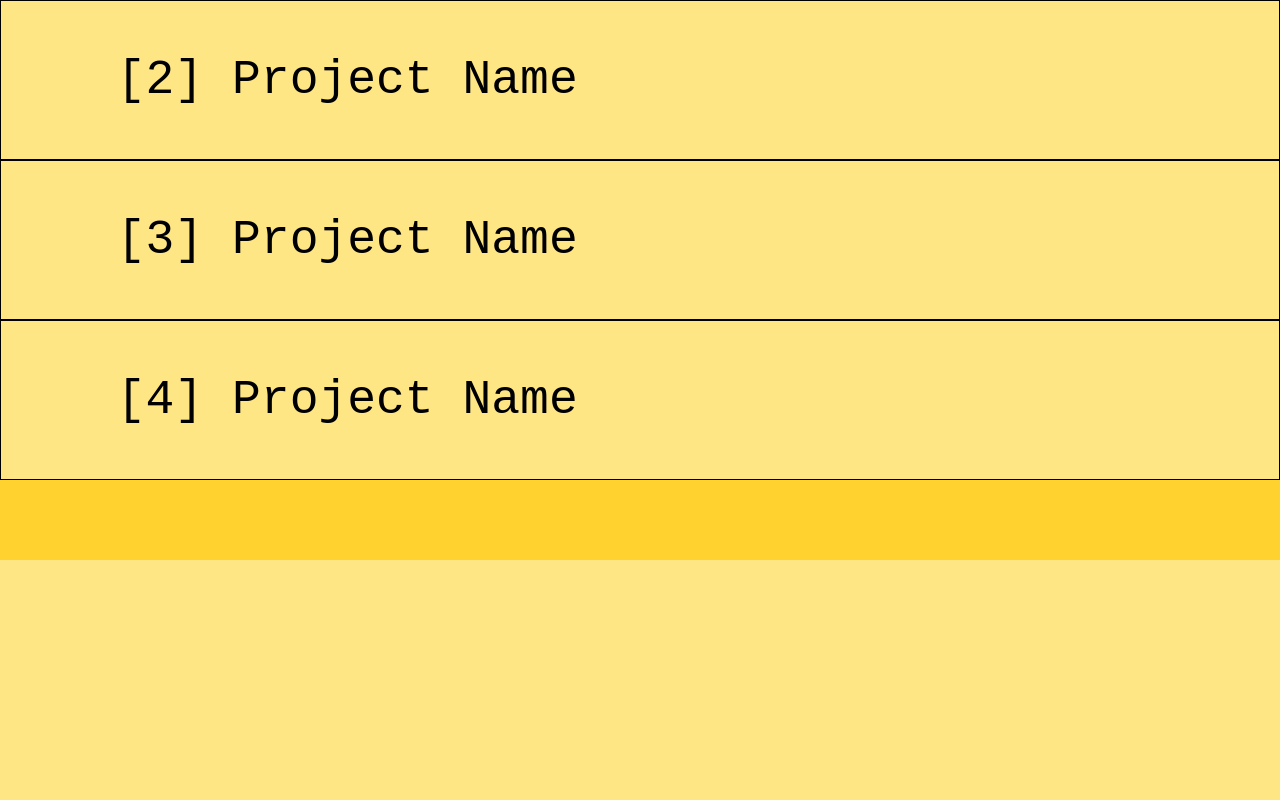
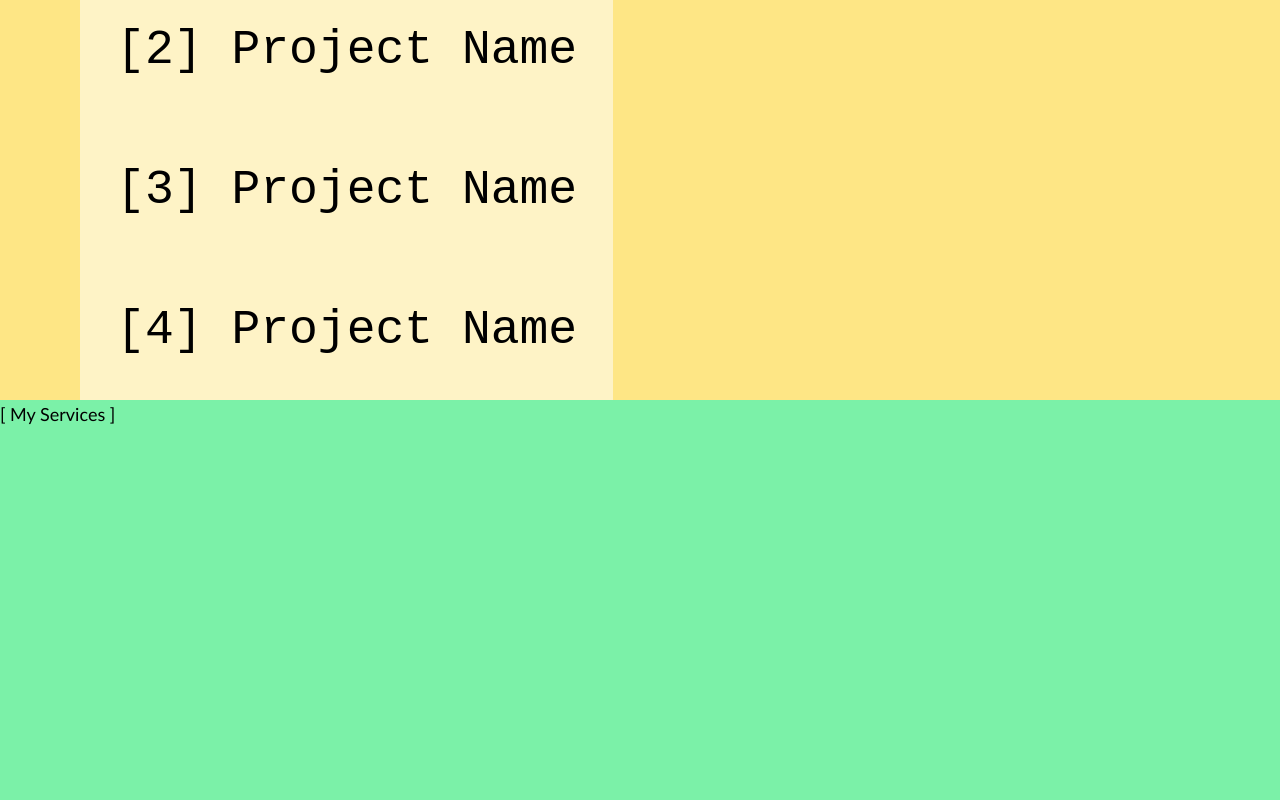
Before and after one commit to jjplaza-dev/Web-Dev-Portfolio, a React (Vite) app in the folder frontend/: page / in a window 1280 px wide. Shown: the part 1120-1920 px from the top of the page. Built offline with nearby package versions, Linux system fonts and the light colour scheme.

Commit message:
Works and WorkBox update

```diff
--- a/frontend/src/App.jsx
+++ b/frontend/src/App.jsx
@@ -5,6 +5,7 @@ import Works from "./components/Works"
 import Front from "./components/Front"
 import Ruler from "./Ruler"
 import Footer from "./components/Footer"
+import Services from "./components/Services"
 
 
 
@@ -14,10 +15,10 @@ function App() {
     <Ruler />
     <Loadscreen />
     <Cursor />
-
     <Navigation />
     <Front/>
     <Works />
+    <Services/>
     <Footer />
 
   </>
--- /dev/null
+++ b/frontend/src/components/Services.jsx
@@ -0,0 +1,11 @@
+import React from 'react'
+
+function Services() {
+  return <>
+    <section className='w-full h-screen bg-green-300'>
+        [ My Services ]
+    </section>
+  </>
+}
+
+export default Services
--- a/frontend/src/components/Works.jsx
+++ b/frontend/src/components/Works.jsx
@@ -4,6 +4,8 @@ import WorkBox from '../page.components/WorkBox';
 function Works() {
   const [selectedProject, setSelectedProject] = useState(null);
   const [hoveredIndex, setHoveredIndex] = useState(null);
+
+
 
   const handleClick = (index) => {
     setSelectedProject(index);
@@ -20,21 +22,11 @@ function Works() {
   return (
     <section className="w-screen h-fit bg-violet-200">
       <div className="w-full h-[20vh]">[ My Works ]</div>
-      <div className="w-full h-[80vh] sm:h-[80vh] bg-green-200">
-        <div className="w-full h-full md:h-full bg-black flex flex-col justify-around items-center" id="worksBoxContainer">
+      <div className="w-full h-[80vh] sm:h-[70vh] bg-green-200">
+        <div className="w-full h-full md:h-full bg-amber-200 flex flex-col justify-around items-center" id="worksBoxContainer">
           {[1, 2, 3, 4].map((index) => (
-            <div
-              key={index}
-              className={`w-full box-border flex justify-center lg:justify-start items-center bg-amber-200 duration-300 border-1 border-black ${
-                selectedProject === index ? 'h-[100vh] lg:h-[25%]' : 'h-[25%]'
-              }`}
-            >
-              <button
-                className="w-10/12 lg:w-5/12 h-10/12 text-nowrap tf2 lg:ml-20"
-                onClick={() => handleClick(index)}
-                onMouseEnter={() => handleMouseEnter(index)}
-                onMouseLeave={handleMouseLeave}
-              >
+            <div key={index} className={`w-full box-border flex justify-center lg:justify-start items-center duration-300  ${selectedProject === index ? 'h-[100vh] lg:h-[25%]' : 'h-[25%]'}`}>
+              <button className="w-10/12 lg:w-5/12 h-12/12 text-nowrap tf2 lg:ml-20 bg-amber-100" onClick={() => handleClick(index)} onMouseEnter={() => handleMouseEnter(index)} onMouseLeave={handleMouseLeave}>
                 [{index}] Project Name
               </button>
               <WorkBox isHidden={hoveredIndex !== index} />
--- a/frontend/src/index.css
+++ b/frontend/src/index.css
@@ -148,6 +148,7 @@ button {
       grid-template-columns: min(40%, 40rem) 1fr;
     }
 
+
     article > img {
       grid-row: 1 / 4;
       height: 100%;
--- a/frontend/src/page.components/WorkBox.jsx
+++ b/frontend/src/page.components/WorkBox.jsx
@@ -2,7 +2,7 @@ import React from 'react'
 
 function WorkBox(props) {
   return <>
-    <div className={`w-[20%] h-[40%] bg-red-600 absolute right-[15%] duration-400 ease-in-out ${props.isHidden? 'opacity-0' : 'opacity-0 lg:opacity-100'}` }>
+    <div className={`w-[25vw] aspect-[1/1.2] bg-red-600 absolute right-[25%] duration-400 ease-in-out z-1 ${props.isHidden? 'opacity-0' : 'opacity-0 lg:opacity-100'}` }>
 
     </div>
   </>
```
